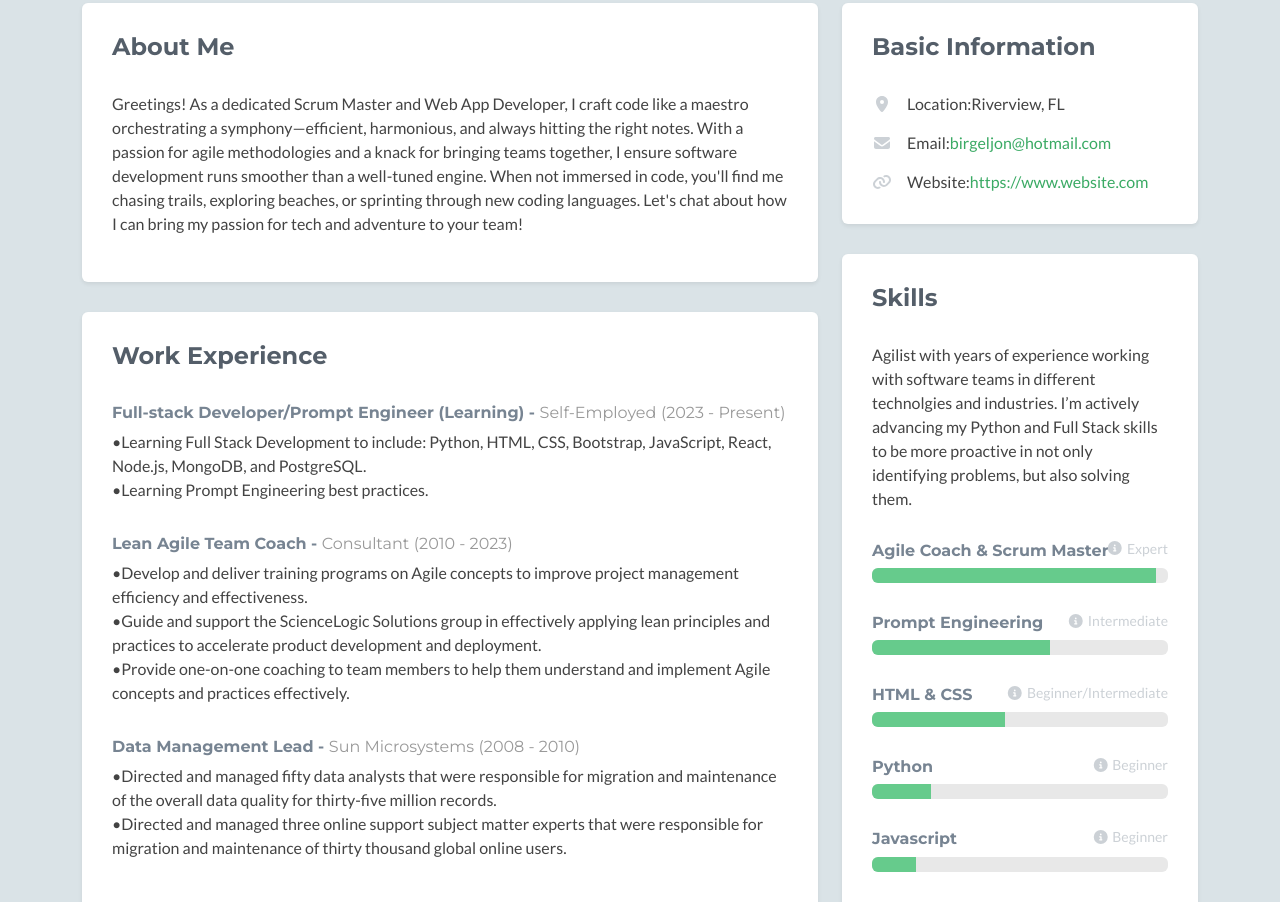
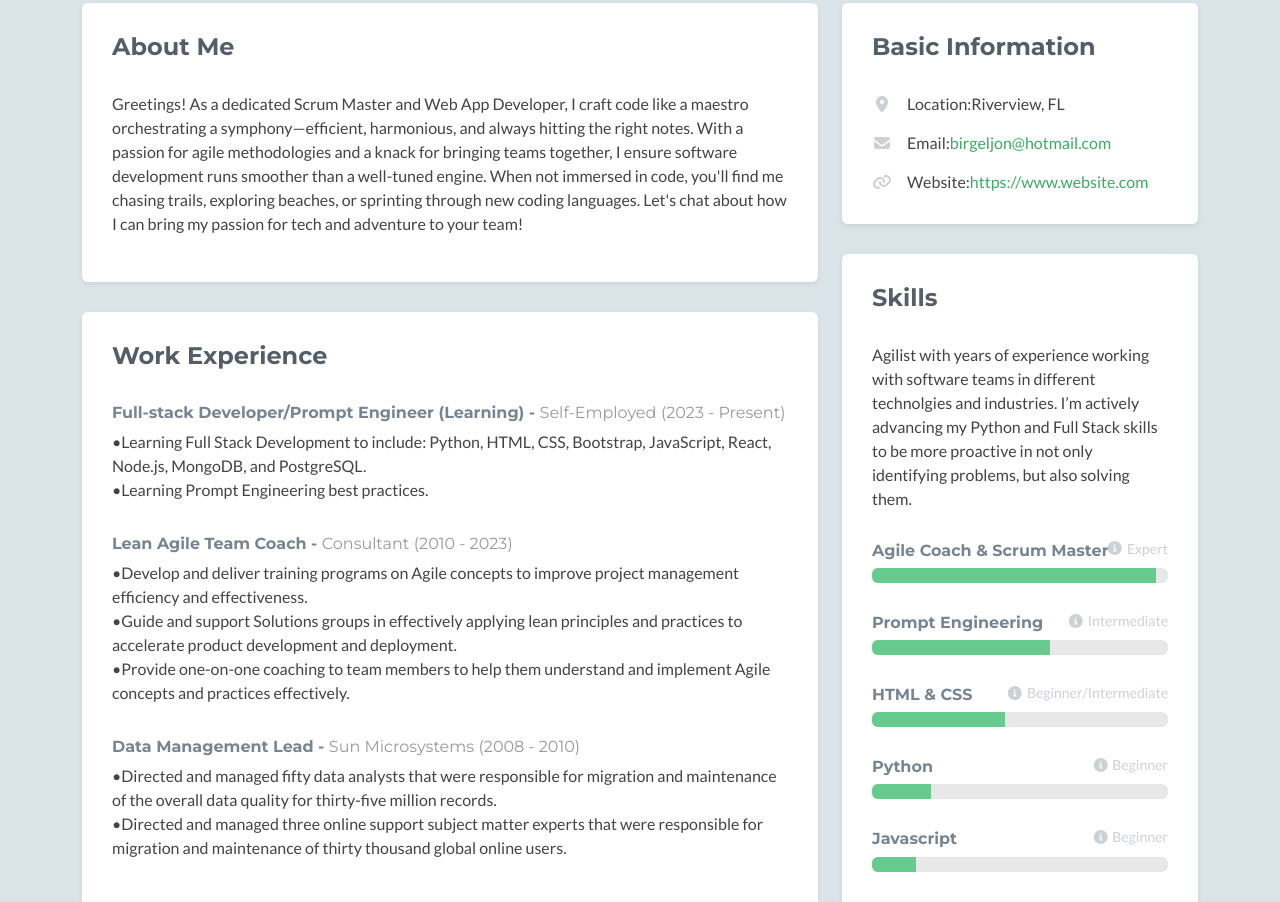
Before and after one commit to JonnyBir/JonnyBir.github.io, a plain HTML site: page index.html in a window 1280 px wide. Shown: the part 294-1196 px from the top of the page. Drawn offline with nearby package versions, Linux system fonts and the light colour scheme; no server answers; a script that the page names is missing; some icons are missing.

Commit message:
Update index.html

```diff
--- a/index.html
+++ b/index.html
@@ -83,7 +83,7 @@
                             <div class="item">
                                 <h3 class="title">Lean Agile Team Coach - <span class="place"><a href="#">Consultant</a></span> <span class="year">(2010 - 2023)</span></h3>
                                 <p>•Develop and deliver training programs on Agile concepts to improve project management efficiency and effectiveness.<br>
-                                •Guide and support the ScienceLogic Solutions group in effectively applying lean principles and practices to accelerate product development and deployment.<br>
+                                •Guide and support Solutions groups in effectively applying lean principles and practices to accelerate product development and deployment.<br>
                                 •Provide one-on-one coaching to team members to help them understand and implement Agile concepts and practices effectively. </p>
                             </div><!--//item-->
 
```
